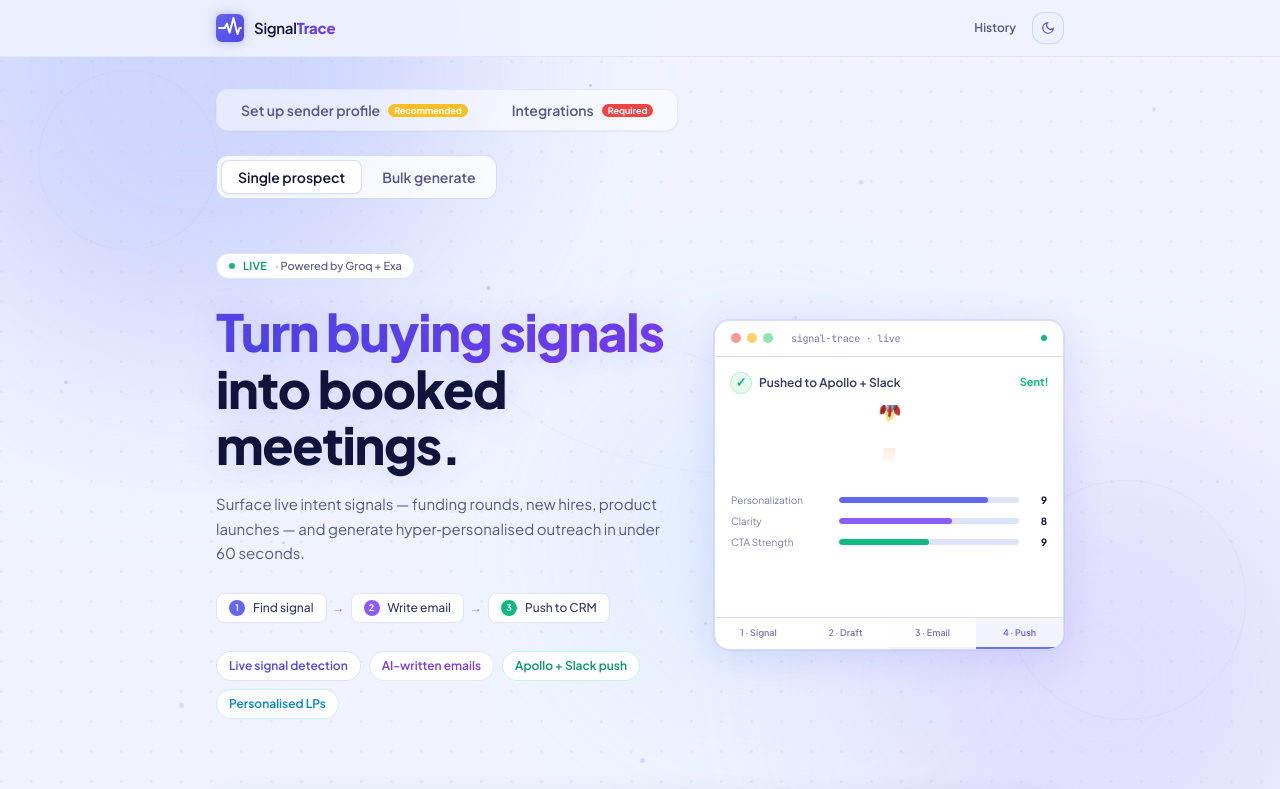
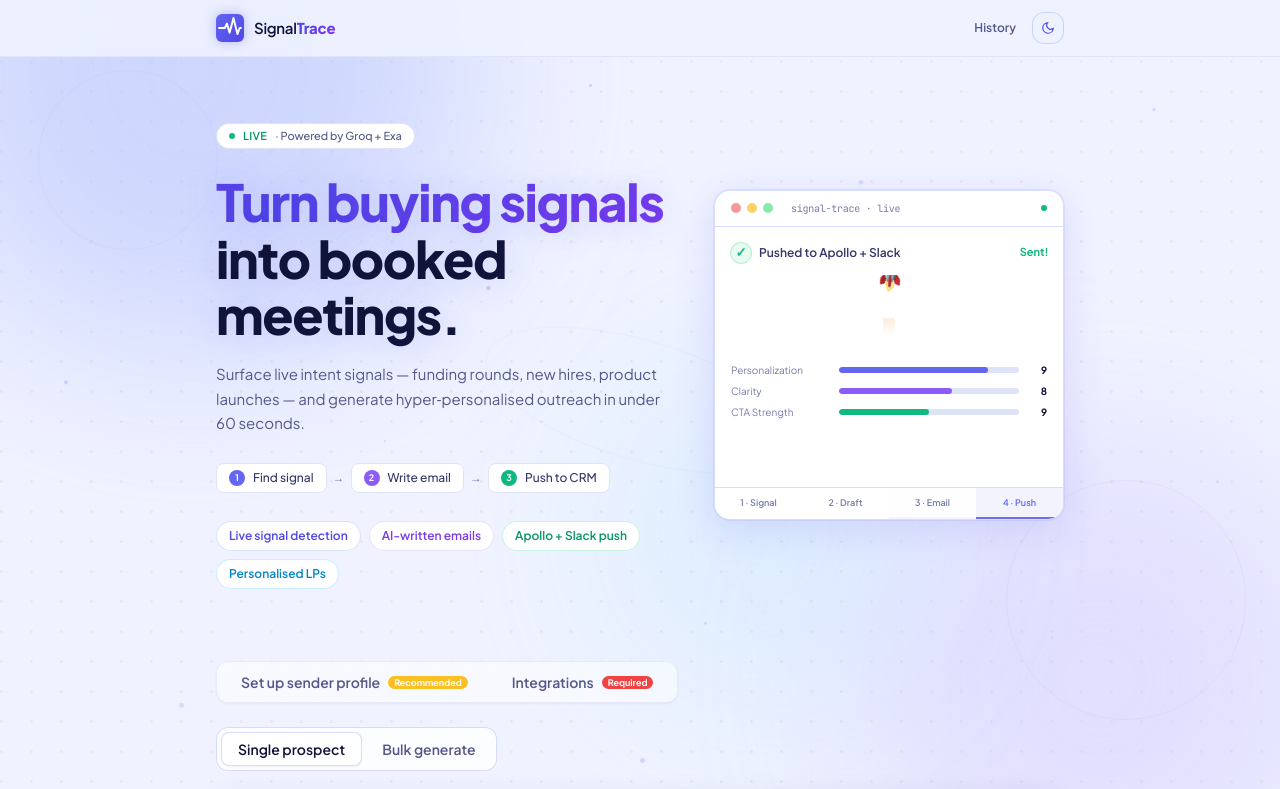
Before and after one commit to kapoormaulie/signal-trace, a Next.js app: page / in a window 1280 px wide. Shown: the top 789 px of the page. Built offline with nearby package versions, Linux system fonts and the light colour scheme.

Commit message:
ux: move hero section above tabs so it shows on all pages

```diff
--- a/app/page.tsx
+++ b/app/page.tsx
@@ -734,6 +734,9 @@
         {/* ── Main content ──────────────────────────────────── */}
         <main className="max-w-4xl mx-auto px-6 py-8">
 
+          {/* Hero — always visible at the top */}
+          <HeroBanner />
+
           {/* Setup tab bar — settings + integrations only */}
           <SetupTabBar
             tab={tab}
@@ -786,11 +789,6 @@
                 <div className="rounded-xl border border-red-400/40 bg-[var(--surface)] px-4 py-3 text-sm text-red-500 font-medium animate-fade-up">
                   {error}
                 </div>
-              )}
-
-              {/* Hero banner — only on idle, first time */}
-              {stage === "idle" && (
-                <HeroBanner />
               )}
 
               {/* Entry form */}
```
